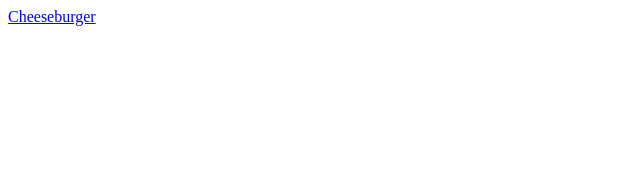
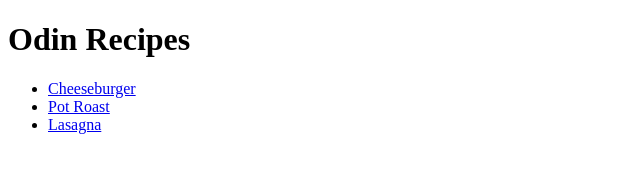
Before and after one commit to Hades1119/odin-recipes, a plain HTML site: page index.html in a window 1280 px wide. Shown: the whole page, without its empty margins (0-640 px from the left). Drawn offline with Linux system fonts and the light colour scheme.

Commit message:
Added a style.css file for styling - changed recipes to be included in a list - Added odin recipes h1

```diff
--- a/index.html
+++ b/index.html
@@ -2,9 +2,15 @@
 <html lang="en">
 <head>
     <meta charset="UTF-8">
+    <link href="style.css" rel="stylesheet">
     <title>Recipe Site</title>
 </head>
 <body>
-    <a href="recipes/cheeseburger.html">Cheeseburger</a>
+    <h1>Odin Recipes</h1>
+    <ul>
+        <li><a href="recipes/cheeseburger.html">Cheeseburger</a></li>
+        <li><a href="recipes/pot_roast.html">Pot Roast</a></li>
+        <li><a href="recipes/lasagna.html">Lasagna</a></li>
+    </ul>
 </body>
 </html>
```
Also changed, not shown: style.css (added).
